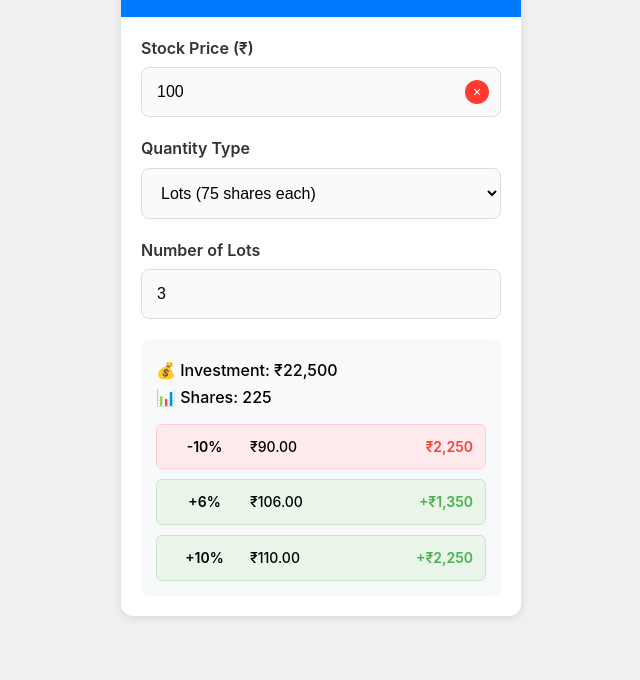
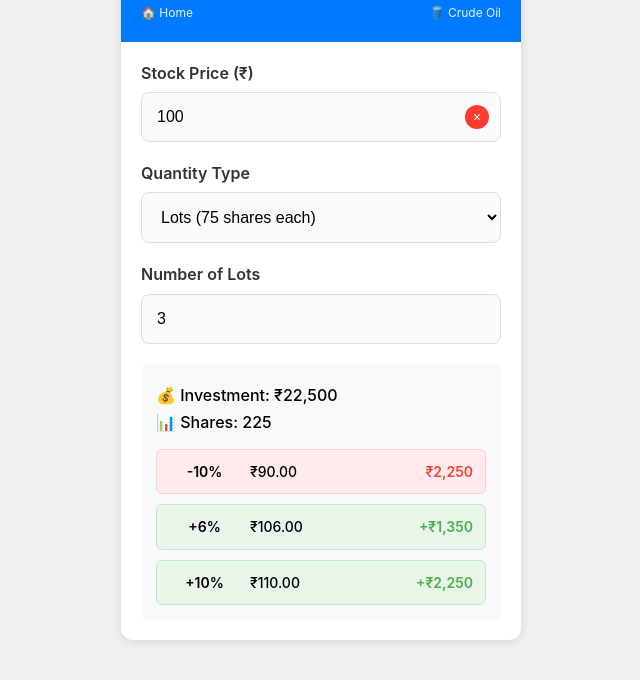
Before and after one commit to anewapp/calc_page, a plain HTML site: page stock_calculator_mobile.html in a window 1280 px wide. Shown: the part 60-740 px from the top of the page, without its empty margins (319-959 px from the left). Drawn offline with Linux system fonts and the light colour scheme.

Commit message:
Add navigation links to Home and Crude Oil pages

```diff
--- a/stock_calculator_mobile.html
+++ b/stock_calculator_mobile.html
@@ -133,6 +133,10 @@
 <div class="app">
     <div class="header">
         <h1>📈 Stock Calculator</h1>
+        <div style="display: flex; justify-content: space-between; margin-top: 8px;">
+            <a href="index.html" style="color: white; text-decoration: none; font-size: 0.75em; opacity: 0.9;">🏠 Home</a>
+            <a href="crude_oil_calculator.html" style="color: white; text-decoration: none; font-size: 0.75em; opacity: 0.9;">🛢️ Crude Oil</a>
+        </div>
     </div>
 
     <div class="content">
```
